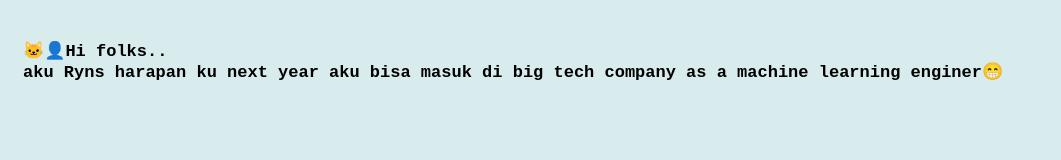
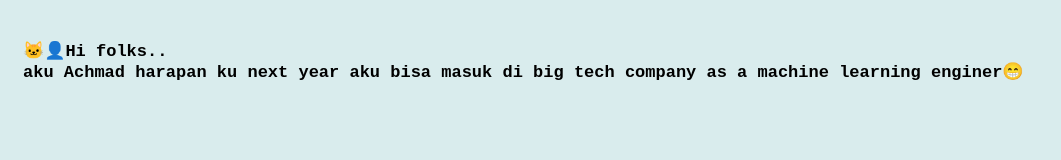
Before and after one commit to RynKings/achmad-belajar, a plain HTML site: page index.html in a window 1280 px wide. Shown: the whole page, without its empty margins (0-1061 px from the left). Drawn offline with Linux system fonts and the light colour scheme.

Commit message:
feat: update name

```diff
--- a/index.html
+++ b/index.html
@@ -9,7 +9,7 @@
 <body style="background-color: rgb(217, 236, 237); padding: 15px;">
 
     <div>
-        <p style="font-family: monospace; font-weight: bolder; font-size: 17px;">🐱‍👤Hi folks.. <br> aku Ryns harapan ku next year aku bisa masuk di big tech company as a machine learning enginer😁</p>
+        <p style="font-family: monospace; font-weight: bolder; font-size: 17px;">🐱‍👤Hi folks.. <br> aku Achmad harapan ku next year aku bisa masuk di big tech company as a machine learning enginer😁</p>
     </div>
 
 </body>
```
